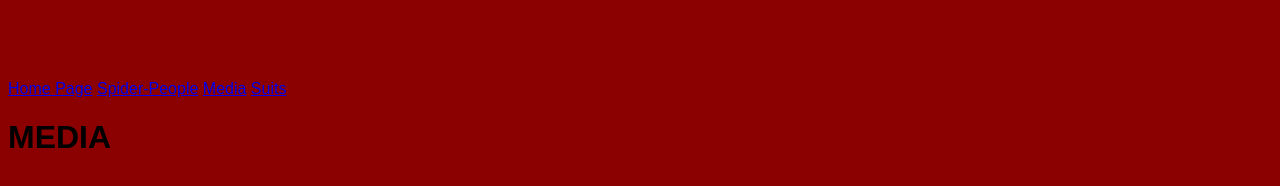
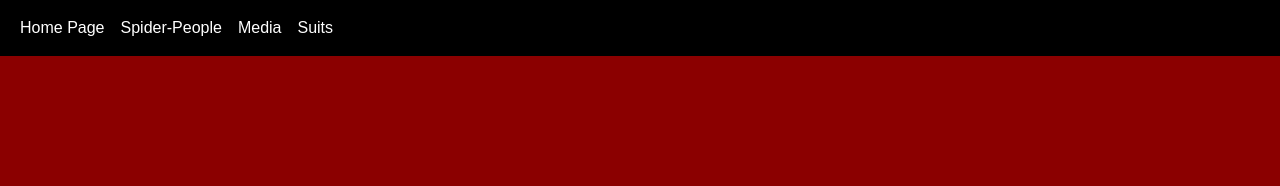
Before and after one commit to PlutoTinte06/Spider-Man-Website, a plain HTML site: page mainSite/media.html in a window 1280 px wide. Drawn offline with nearby package versions, Linux system fonts and the light colour scheme.

Commit message:
updated files

```diff
--- a/mainSite/media.css
+++ b/mainSite/media.css
@@ -1,13 +1,3 @@
 body{
     background: darkred;
-    margin-top: 5rem;
 }
-
-p {
-    width: 35%;
-    font-size: 1.25rem;
-    background: white;
-    border-radius: 1rem;
-    padding: 1rem;
-    box-shadow: 10px 10px 5px;
-}
--- a/mainSite/media.html
+++ b/mainSite/media.html
@@ -2,17 +2,36 @@
 <html lang="en">
 <head>
     <meta charset="UTF-8">
+    <link href="https://cdn.jsdelivr.net/npm/bootstrap@5.3.2/dist/css/bootstrap.min.css" rel="stylesheet"
+          integrity="sha384-T3c6CoIi6uLrA9TneNEoa7RxnatzjcDSCmG1MXxSR1GAsXEV/Dwwykc2MPK8M2HN"
+          crossorigin="anonymous">
     <link rel="stylesheet" href="../style.css"/>
     <link rel="stylesheet" href="media.css"/>
     <title>Web-Head</title>
 </head>
 <body>
-<div class="nav">
-    <a href="../index.html">Home Page</a>
-    <a href="spiderPeople.html">Spider-People</a>
-    <a href="media.html">Media</a>
-    <a href="suits.html">Suits</a>
-</div>
-<h1>MEDIA</h1>
+<nav class="navbar fixed-top navbar-expand-lg bg-black" data-bs-theme="dark">
+    <div class="container-fluid">
+        <div class="collapse navbar-collapse" id="navbarNav">
+            <ul class="navbar-nav nav-textcolor">
+                <li class="nav-item">
+                    <a class="nav-link" href="./../index.html">Home Page</a>
+                </li>
+                <li class="nav-item">
+                    <a class="nav-link" href="spiderPeople.html">Spider-People</a>
+                </li>
+                <li class="nav-item">
+                    <a class="nav-link" href="media.html">Media</a>
+                </li>
+                <li class="nav-item">
+                    <a class="nav-link" href="suits.html">Suits</a>
+                </li>
+            </ul>
+        </div>
+    </div>
+</nav>
+<script src="https://cdn.jsdelivr.net/npm/bootstrap@5.3.2/dist/js/bootstrap.bundle.min.js"
+        integrity="sha384-C6RzsynM9kWDrMNeT87bh95OGNyZPhcTNXj1NW7RuBCsyN/o0jlpcV8Qyq46cDfL"
+        crossorigin="anonymous"></script>
 </body>
 </html>
```
